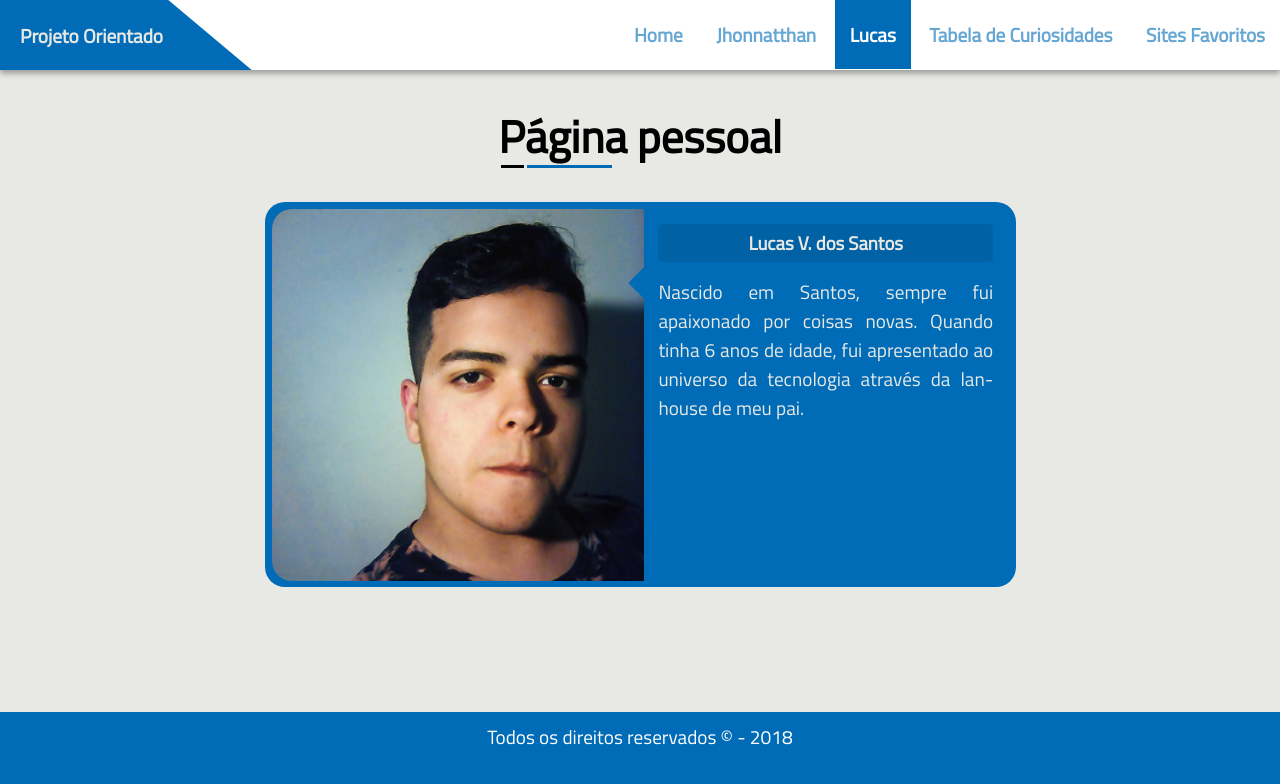
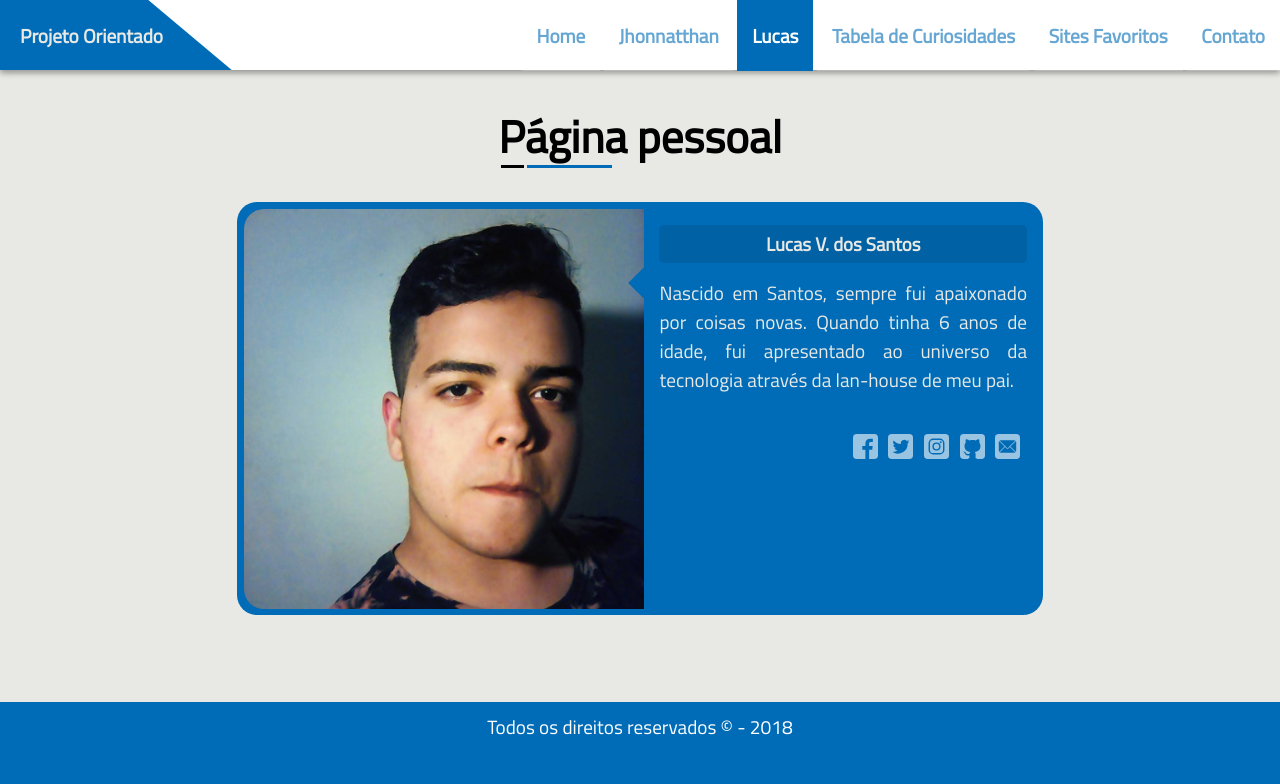
Before and after one commit to jhonnatthan/projeto-orientado, a plain HTML site: page lucas.html in a window 1280 px wide. Drawn offline with Linux system fonts and the light colour scheme.

Commit message:
[ADD] - Social Links

```diff
--- a/css/estilo.css
+++ b/css/estilo.css
@@ -1,9 +1,14 @@
 @import url('https://fonts.googleapis.com/css?family=Titillium+Web');
+
 * {
 	position: relative;
 	margin: 0;
 	padding: 0;
 	border: 0;
+	outline: none;
+    -webkit-box-sizing: border-box;
+    -moz-box-sizing: border-box;
+    box-sizing: border-box;
 }
 
 body {
@@ -16,7 +21,7 @@ body {
 main {
 	padding: 0 20px;
 	padding-bottom: 50px;
-	min-height: 70vh;
+	min-height: 75vh;
 }
 
 nav {
@@ -61,11 +66,11 @@ li {
 	margin: 0;
 	opacity: 0;
 	max-height: 0;
-	-webkit-transition: all .25s;
-	-moz-transition: all .25s;
-	-ms-transition: all .25s;
-	-o-transition: all .25s;
-	transition: all .25s;
+	-webkit-transition: all .5s;
+	-moz-transition: all .5s;
+	-ms-transition: all .5s;
+	-o-transition: all .5s;
+	transition: all .5s;
 }
 
 .open {
@@ -74,11 +79,14 @@ li {
 }
 
 .menu li {
-	display: block;
 	text-align: center;
-	display: block;
+	display: none;
 	overflow: hidden;
 	background-color: #006cb7;
+}
+
+.open li {
+	display: block;
 }
 
 .menu li a {
@@ -89,11 +97,11 @@ li {
 	color: white;
 	font-weight: bold;
 	opacity: 0.6;
-	-webkit-transition: all 500ms linear;
-    -moz-transition: all 500ms linear;
-    -o-transition: all 500ms linear;
-    -ms-transition: all 500ms linear;
-    transition: all 500ms linear;
+	-webkit-transition: all .5s;
+    -moz-transition: all .5s;
+    -o-transition: all .5s;
+    -ms-transition: all .5s;
+    transition: all .5s;
 }
 
 .active a, .menu li a:focus {
@@ -206,9 +214,29 @@ li {
 	border-radius: 5px;
 }
 
-.aluno.pessoal .legenda .social a {
+.alunos.pessoal .legenda .social {
+	display: inline-block;
+	padding-top: 5vh;
+	width: 100%;
+	text-align: right;
+}
+
+.alunos.pessoal .legenda .social a {
+	display: inline-block;
+	margin-right: 7px;
 	color: white;
+	opacity: .6;
+	-webkit-transition: opacity .3s;
+    -moz-transition: opacity .3s;
+    -o-transition: opacity .3s;
+    -ms-transition: opacity .3s;
+    transition: opacity .3s;
 }
+
+.alunos.pessoal .legenda .social a:hover {
+	opacity: 1;
+}
+
 
 .aluno {
 	min-height: 1px;
@@ -306,7 +334,7 @@ li {
 }
 
 .tabela-responsiva thead{
-	border: 2px solid #006cb7;
+	background: rgba(0, 0, 0, 0.03);
 	color: #006cb7;
 	font-weight: bold;
 	text-align: left;
@@ -322,6 +350,11 @@ li {
 
 .sites {
 	margin-bottom: 15px;
+}
+
+.sites ul li {
+	display: inline-block;
+	padding-right: 15px;
 }
 
 
@@ -346,12 +379,14 @@ li {
 
 /* sm */
 @media (min-width: 768px) {
-
+	.alunos.pessoal {
+		width: 80%;
+	}
 }
 
 
 /* md */
-@media (min-width: 992px) {
+@media (min-width: 1010px) {
 	.menu-icon {
 		display: none;
 	}
@@ -376,7 +411,7 @@ li {
 	.menu li a {
 	    display: inline-block;
 	    width: auto;
-	    padding: 20px 15px;
+	    padding: 21px 15px;
 		color: #006cb7;
 	}
 
@@ -415,8 +450,9 @@ li {
 		box-shadow: none;
 	}
 
+
 	.alunos.pessoal {
-		width: 60%;
+		width: 65%;
 		margin: 0 auto;
 		background-color: #006cb7;
 		padding-top: 7px;
@@ -439,15 +475,20 @@ li {
 		display: inline-block;
 		float: left;
 		margin-top: 0;
-		width: 45%;
+		width: 50%;
 		margin: 0;
 		padding: 2%;
 		border-bottom-right-radius: 20px;
+	    border-top-right-radius: 20px;
 	}
 
 	.alunos.pessoal .legenda .effect {
 		top: 60px;
     	left: -10px;
+	}
+
+	.alunos.pessoal .legenda .social a {
+
 	}
 
 	.aluno {
@@ -471,10 +512,6 @@ li {
 		overflow: hidden;
 	}
 
-	.align-right {
-		text-align: right;
-	}
-
 	.sites {
 		position: relative;
 		width: 48%;
--- a/lucas.html
+++ b/lucas.html
@@ -9,7 +9,7 @@
 <body>
 	<header>
 		<nav>
-			<a href="#" class="brand"><span>Projeto Orientado</span></a>
+			<a href="index.html" class="brand"><span>Projeto Orientado</span></a>
 			<button class="menu-icon">
 				<span></span>
 				<span></span>
@@ -21,6 +21,7 @@
 				<li class="active"><a href="lucas.html">Lucas</a></li>
 				<li><a href="tabela.html">Tabela de Curiosidades</a></li>
 				<li><a href="sites.html">Sites Favoritos</a></li>
+				<li><a href="contato.html">Contato</a></li>
 			</ul>
 		</nav>
 	</header>
@@ -36,7 +37,16 @@
 				<div class="legenda">
 					<div class="effect"></div>
 					<h3>Lucas V. dos Santos</h3>
-					<p>Nascido em Santos, sempre fui apaixonado por coisas novas. Quando tinha 6 anos de idade, fui apresentado ao universo da tecnologia através da lan-house de meu pai.</p>
+					<p>
+						Nascido em Santos, sempre fui apaixonado por coisas novas. Quando tinha 6 anos de idade, fui apresentado ao universo da tecnologia através da lan-house de meu pai.
+					</p>
+					<div class="social">
+						<a href="http://fb.com" target="_blank"><img src="img/facebook.svg" width="25" height="25"></a>
+						<a href="http://fb.com" target="_blank"><img src="img/twitter.svg" width="25" height="25"></a>
+						<a href="http://fb.com" target="_blank"><img src="img/instagram.svg" width="25" height="25"></a>
+						<a href="http://fb.com" target="_blank"><img src="img/github.svg" width="25" height="25"></a>
+						<a href="http://fb.com" target="_blank"><img src="img/email.svg" width="25" height="25"></a>
+					</div>
 				</div>
 			</div>
 		</section>
```
Also changed, not shown: index.html (+9 -6 lines), jhonnatthan.html (+7 -4 lines), sites.html (+3 -2 lines), tabela.html (+2 -1 lines), img/email.svg (added), img/facebook.svg (added), img/github.svg (added), img/instagram.svg (added), img/sites/hipsters.png (added), img/sites/loop-matinal.jpg (added), img/sites/naosalvo.jpg (added), img/sites/nerdcast.jpg (added), img/sites/stackoverflow.png (added), img/sites/tableless.png (added), 4 more files.
